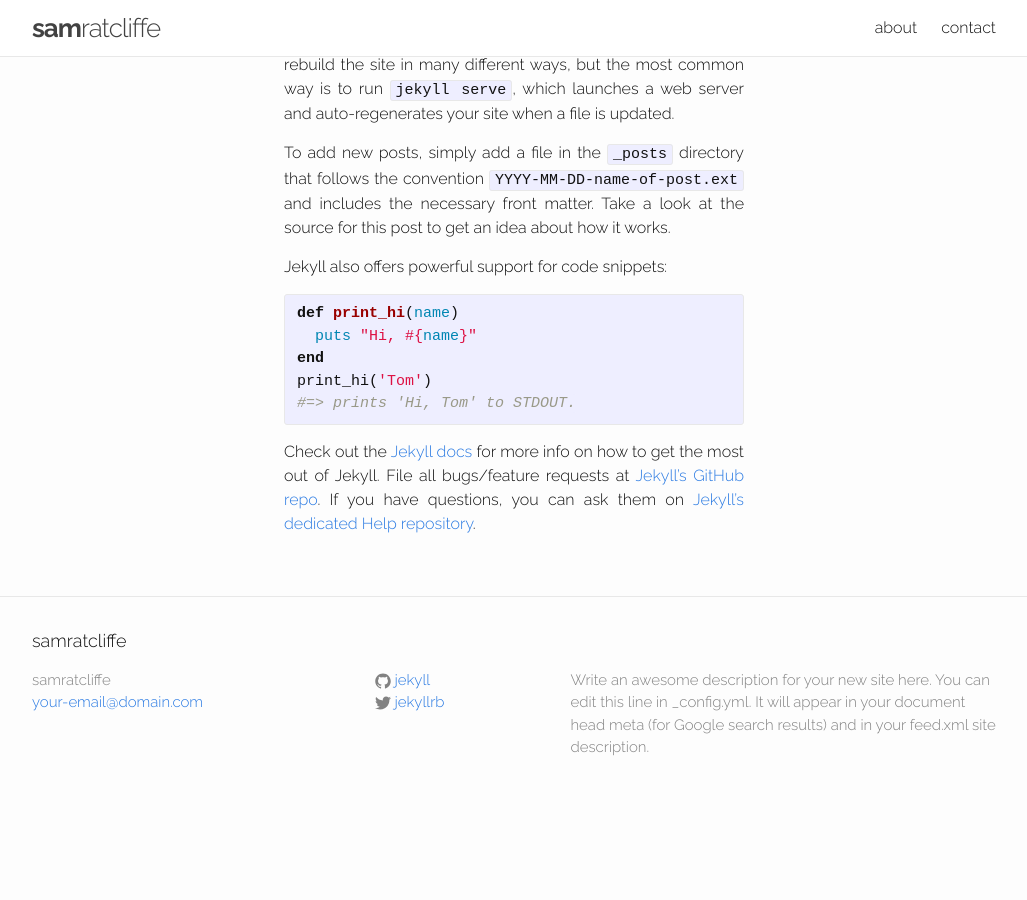
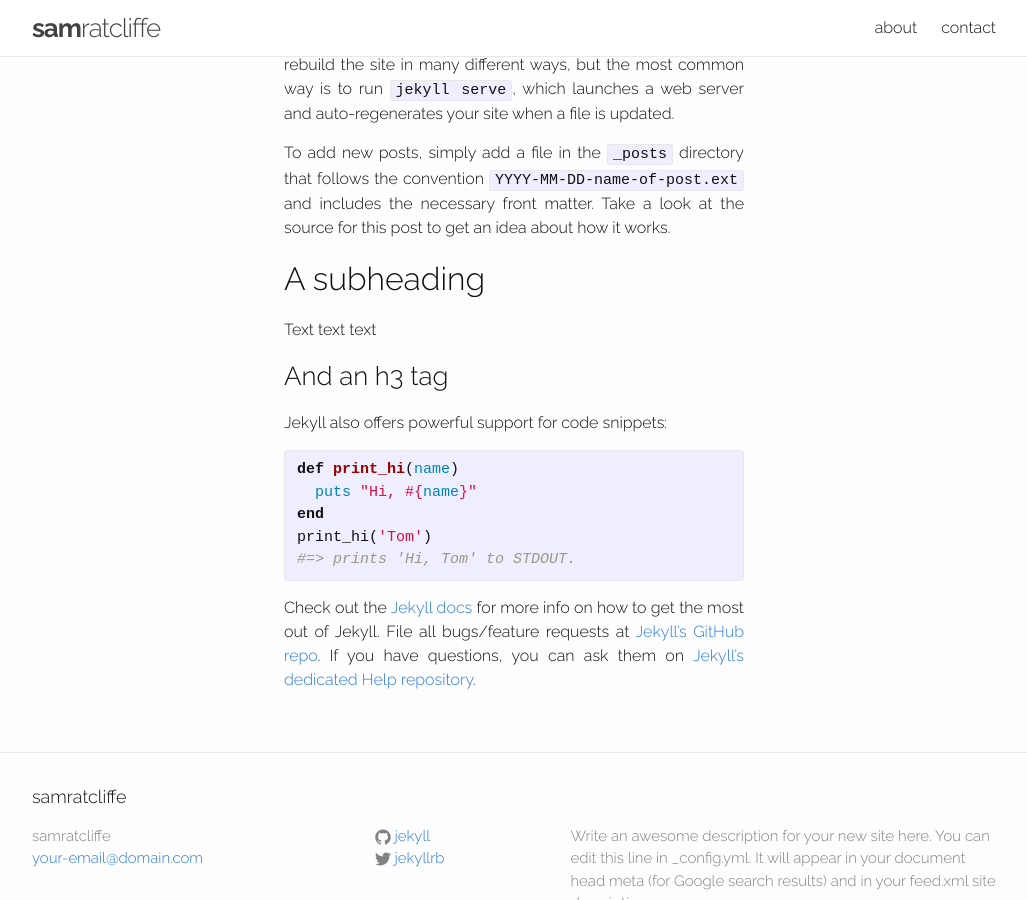
Before and after one commit to samratcliffe/samratcliffe.github.io, a Jekyll site: the page built from _posts/2015-07-25-welcome-to-jekyll.markdown, in a window 1280 px wide and 900 px high, scrolled down 840 px. Shown: the whole window, without its empty margins (126-1153 px from the left). Built offline with Jekyll 4.4.1, drawn with Linux system fonts in a browser that asks for light colours; before the commit the page ends 1659 px from its top, so only the background shows below that.

Commit message:
markdown teset

```diff
--- a/_posts/2015-07-25-welcome-to-jekyll.markdown
+++ b/_posts/2015-07-25-welcome-to-jekyll.markdown
@@ -12,6 +12,12 @@
 You’ll find this post in your `_posts` directory. Go ahead and edit it and re-build the site to see your changes. You can rebuild the site in many different ways, but the most common way is to run `jekyll serve`, which launches a web server and auto-regenerates your site when a file is updated.
 
 To add new posts, simply add a file in the `_posts` directory that follows the convention `YYYY-MM-DD-name-of-post.ext` and includes the necessary front matter. Take a look at the source for this post to get an idea about how it works.
+
+## A subheading
+
+Text text text
+
+### And an h3 tag
 
 Jekyll also offers powerful support for code snippets:
 
```
